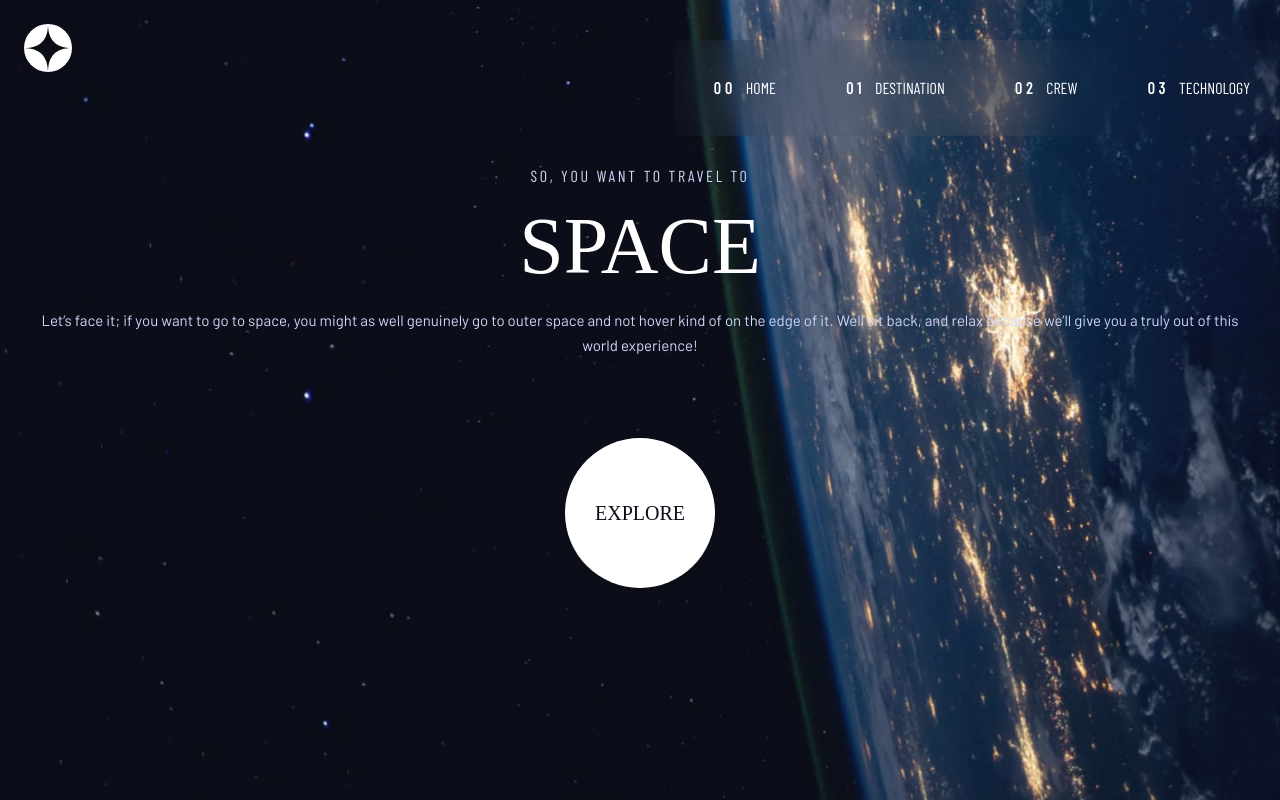
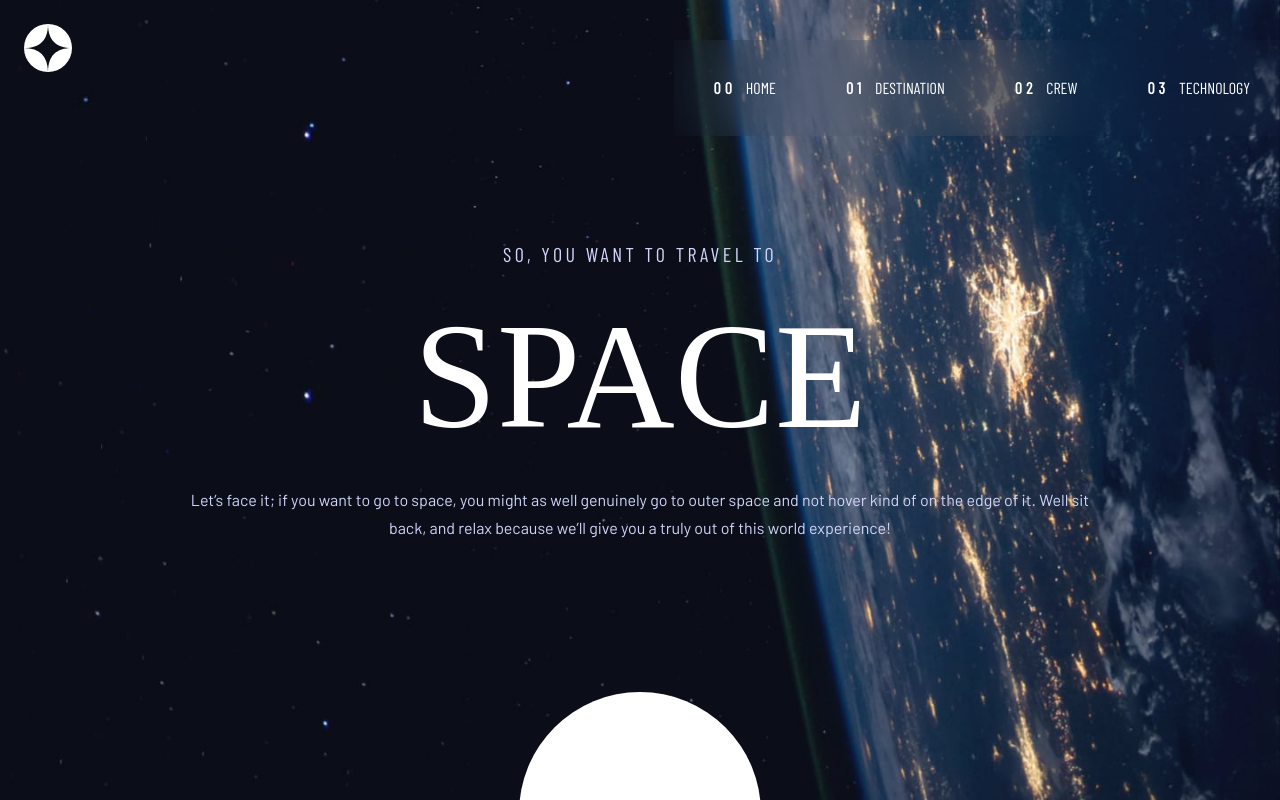
Before and after one commit to KamilKonopski/space-tourism-website-main, a React (Create React App) app: page / in a window 1280 px wide. Built offline with nearby package versions, Linux system fonts and the light colour scheme; a web font is replaced by a local one.

Commit message:
add tablet home styles

```diff
--- a/src/components/Header/Header.styled.js
+++ b/src/components/Header/Header.styled.js
@@ -12,6 +12,9 @@ export const Logo = styled.div`
     padding: 24px 24px;
     width: 40px;
 
+    @media screen and (min-width: 1280px) {
+
+    }
 `;
 
 export const MobileMenu = styled.button`
--- a/src/pages/Home/Home.styled.js
+++ b/src/pages/Home/Home.styled.js
@@ -28,6 +28,10 @@ export const ContentWrapper = styled.main`
     flex-wrap: wrap;
     font-family: 'Bellefair', serif;
     justify-content: center;
+
+    @media screen and (min-width: 800px) {
+        margin-top: 106px;
+    }
 `;
 
 export const SubHeading = styled.span`
@@ -36,6 +40,12 @@ export const SubHeading = styled.span`
     letter-spacing: 2.7px;
     margin-bottom: 16px;
     text-transform: uppercase;
+
+    @media screen and (min-width: 800px) {
+        font-size: 20px;
+        letter-spacing: 3.38px;
+        margin-bottom: 24px;
+    }
 `;
 
 export const Heading = styled.h1`
@@ -46,6 +56,11 @@ export const Heading = styled.h1`
     margin-bottom: 16px;
     text-align: center;
     text-transform: uppercase;
+
+    @media screen and (min-width: 800px) {
+        font-size: 150px;
+        margin-bottom: 24px;
+    }
 `;
 
 export const Text = styled.p`
@@ -56,6 +71,13 @@ export const Text = styled.p`
     margin-bottom: 80px;
     padding: 0 25px;
     text-align: center;
+
+    @media screen and (min-width: 800px) {
+        font-size: 16px;
+        line-height: 28px;
+        margin-bottom: 150px;
+        padding: 0 180px;
+    }
 `;
 
 export const Button = styled.button`
@@ -65,6 +87,11 @@ export const Button = styled.button`
     cursor: pointer;
     height: 150px;
     width: 150px;
+
+    @media screen and (min-width: 800px) {
+        height: 242px;
+        width: 242px;
+    }
 `;
 
 export const ExploreButton = styled(Link)`
@@ -73,4 +100,8 @@ export const ExploreButton = styled(Link)`
     font-size: 20px;
     text-decoration: none;
     text-transform: uppercase;
+
+    @media screen and (min-width: 800px) {
+        font-size: 32px;
+    }
 `
```
